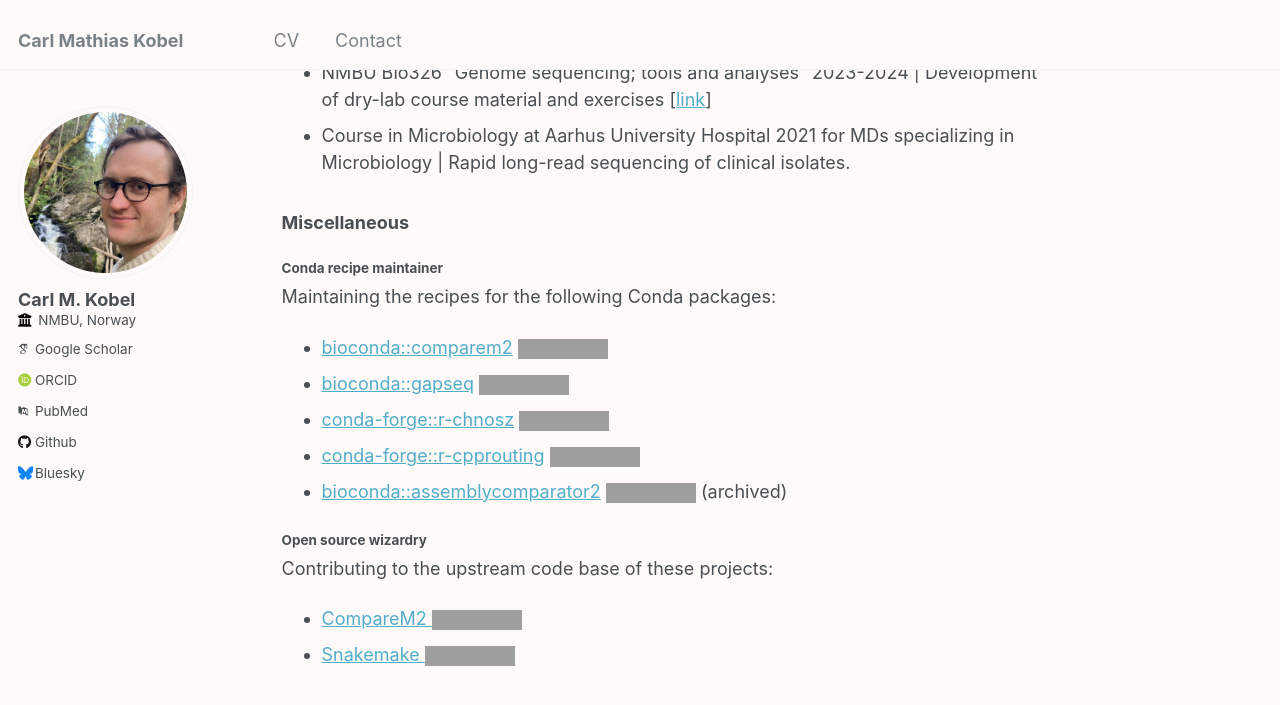
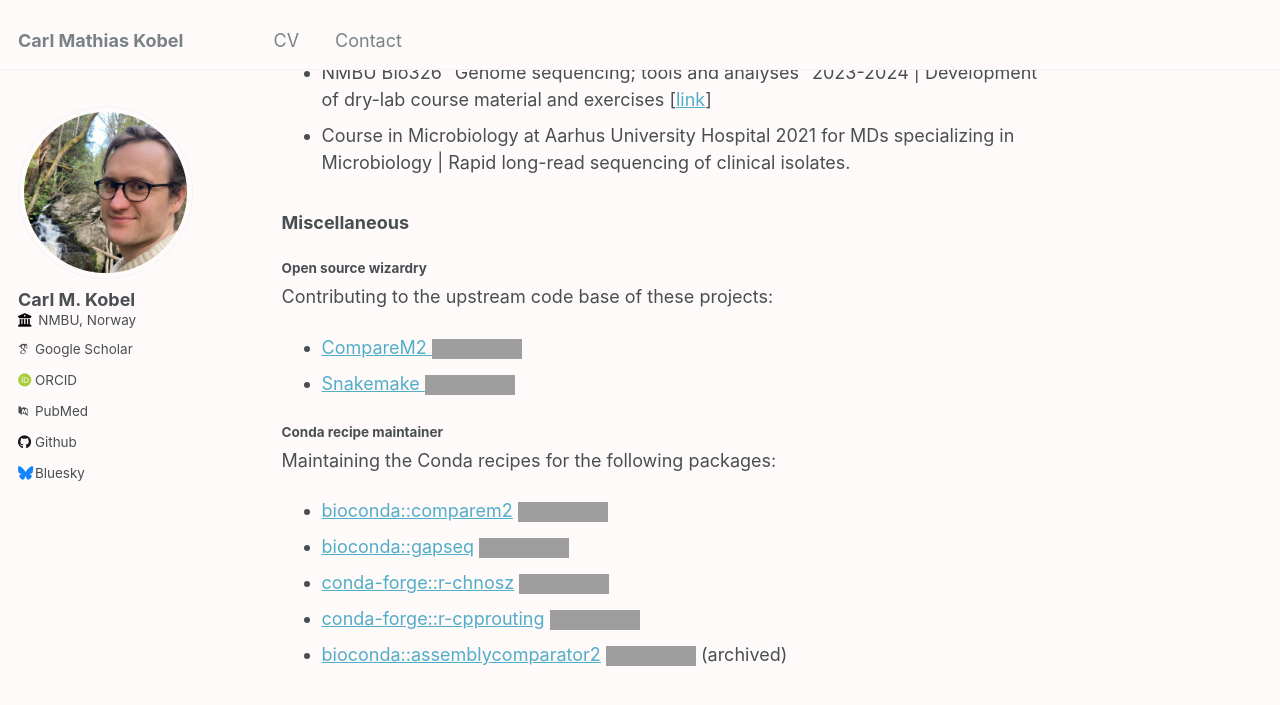
Before and after one commit to cmkobel/cmkobel.github.io, a Jekyll site: the page built from _pages/about.md, in a window 1280 px wide and 900 px high, scrolled down 1462 px, cut to the strip 0-705 px from the top of the window. Built offline with Jekyll 4.4.1, drawn with Linux system fonts in a browser that asks for light colours; some web fonts are replaced; part of the change alters nothing that is shown; grey boxes are pictures that could not be loaded.

```diff
--- a/_pages/about.md
+++ b/_pages/about.md
@@ -41,15 +41,6 @@ Looking for a postdoc position in the Copenhagen area from ~april 2025.
 
 ### Miscellaneous
 
-#### Conda recipe maintainer
-
-Maintaining the recipes for the following Conda packages:
-
-  - [bioconda::comparem2](https://anaconda.org/bioconda/comparem2) [![Conda Downloads](https://img.shields.io/conda/d/bioconda/comparem2)](https://bioconda.github.io/recipes/comparem2/README.html)
-  - [bioconda::gapseq](https://anaconda.org/bioconda/gapseq) [![Conda Downloads](https://img.shields.io/conda/d/bioconda/gapseq)](https://bioconda.github.io/recipes/gapseq/README.html)
-  - [conda-forge::r-chnosz](https://anaconda.org/conda-forge/r-chnosz) [![Conda Downloads](https://img.shields.io/conda/d/conda-forge/r-chnosz)](https://anaconda.org/conda-forge/r-chnosz)
-  - [conda-forge::r-cpprouting](https://anaconda.org/conda-forge/r-cpprouting) [![Conda Downloads](https://img.shields.io/conda/d/conda-forge/r-cpprouting)](https://anaconda.org/conda-forge/r-cpprouting)
-  - [bioconda::assemblycomparator2](https://anaconda.org/bioconda/assemblycomparator2) [![Conda Downloads](https://img.shields.io/conda/d/bioconda/assemblycomparator2)](https://anaconda.org/bioconda/assemblycomparator2) (archived)
 
 #### Open source wizardry
 
@@ -57,3 +48,14 @@ Contributing to the upstream code base of these projects:
 
   - [CompareM2 ![GitHub Repo stars](https://img.shields.io/github/stars/cmkobel/comparem2)](https://comparem2.readthedocs.io)
   - [Snakemake ![GitHub Repo stars](https://img.shields.io/github/stars/snakemake/snakemake)](https://snakemake.github.io/)
+
+
+#### Conda recipe maintainer
+
+Maintaining the Conda recipes for the following packages:
+
+  - [bioconda::comparem2](https://anaconda.org/bioconda/comparem2) [![Conda Downloads](https://img.shields.io/conda/d/bioconda/comparem2)](https://bioconda.github.io/recipes/comparem2/README.html)
+  - [bioconda::gapseq](https://anaconda.org/bioconda/gapseq) [![Conda Downloads](https://img.shields.io/conda/d/bioconda/gapseq)](https://bioconda.github.io/recipes/gapseq/README.html)
+  - [conda-forge::r-chnosz](https://anaconda.org/conda-forge/r-chnosz) [![Conda Downloads](https://img.shields.io/conda/d/conda-forge/r-chnosz)](https://anaconda.org/conda-forge/r-chnosz)
+  - [conda-forge::r-cpprouting](https://anaconda.org/conda-forge/r-cpprouting) [![Conda Downloads](https://img.shields.io/conda/d/conda-forge/r-cpprouting)](https://anaconda.org/conda-forge/r-cpprouting)
+  - [bioconda::assemblycomparator2](https://anaconda.org/bioconda/assemblycomparator2) [![Conda Downloads](https://img.shields.io/conda/d/bioconda/assemblycomparator2)](https://anaconda.org/bioconda/assemblycomparator2) (archived)
```
